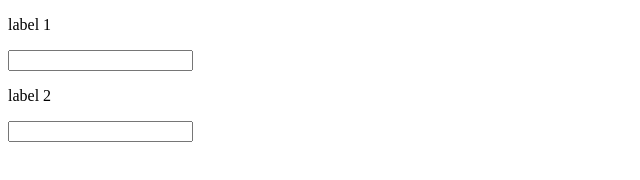
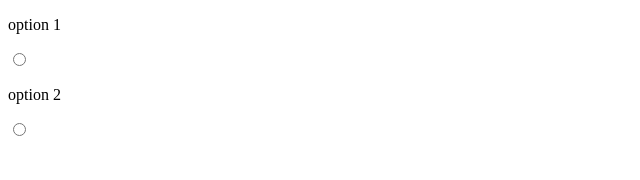
Before and after one commit to AdrianZelada/CreateForm, a website: page index.html in a window 1280 px wide. Shown: the whole page, without its empty margins (0-640 px from the left). Drawn offline with Linux system fonts and the light colour scheme.

Commit message:
upload CreateForm

```diff
--- a/index.html
+++ b/index.html
@@ -12,15 +12,25 @@
         Content:"frame",
         Forms:[
             {
-                type:'text',
+                type:'Group_radio',
                 label:"label 1",
-                _id:"name"
-            },
+                _id:"name",
+                options:[
+                    {
+                        title:'option 1',
+                        value:'option 1'
+                    },
+                    {
+                        title:'option 2',
+                        value:'option 2'
+                    }
+                ]
+            }/*,
             {
                 type:'text1',
                 label:"label 2",
                 _id:"lastname"
-            }
+            }*/
         ]});
 /*
 	var newla=document.createElement('p');
--- a/js/CreateForm.js
+++ b/js/CreateForm.js
@@ -9,30 +9,60 @@ var CreateForm = function(ObjectConfig){
 	ObjectConfig.Forms.forEach(function(item){
         //mandar los objetos con la funcion Bind .... enviandole como en el video xD
 
-       var mask=NewObject.mak.bind(item);
-       Content.appendChild(mask());
+      // var mask=NewObject.mak.bind(item);
+       //Content.appendChild(mask());
 
+        var obForm=new NewObject(item);
+        Content.appendChild(obForm.mak());
 
         // agregar los objetos al container ..... add(mask);
 	});
 };
 
-var NewObject={
+var NewObject=function(ObjectF){
+    console.log(ObjectF.type);
+	type=ObjectF.type ? ObjectF.type : 'text' ;
+	label=ObjectF.label ?  ObjectF.label : 'Label 1';
+    _id=ObjectF._id ? ObjectF._id : '_1';
+    options=ObjectF.options ? ObjectF.options : [];
+    group_title=ObjectF.group_title ? ObjectF.group_title : 'title group';
+    this.mak=function(){
+        var NewContent=document.createElement('div');
+        //var NewLabel=document.createElement('p');
+        //NewLabel.textContent=this.label;
+        if(type=="Group_radio"){
+            console.log("group");
+            var resutl=this.mak_Radio();
 
-	type:undefined ? 'text':'',
-	label:'Label 1',
-    _id:'_1',
-    mak:function(){
-        var NewContent=document.createElement('div');
-        var NewLabel=document.createElement('p');
-        NewLabel.textContent=this.label;
-        var NewInput=document.createElement('input');
+            NewContent.appendChild(resutl);
+            console.log(resutl);
+        }else{
+
+        }
+        /*var NewInput=document.createElement('input');
         NewInput.type=this.type;
         NewInput.id=this._id;
         NewContent.appendChild(NewLabel);
-        NewContent.appendChild(NewInput);
+        NewContent.appendChild(NewInput);*/
+        return NewContent;
+    };
+    this.mak_Radio=function(){
+        console.log(this.options);
+        var ContentRadio=document.createElement('div');
+        var labelGroup=document.createElement('p');
+        labelGroup.textContent=this.label;
+        ContentRadio.appendChild(labelGroup);
+        options.forEach(function(item){
+            var labelRadio=document.createElement('p');
+            labelRadio.textContent=item.title;
+            var NewOption=document.createElement('input');
+            NewOption.type='radio';
+            NewOption.value=item.value;
+            NewOption.addEventListener('onclick',function(){alert('hola')});
+            ContentRadio.appendChild(labelRadio);
+            ContentRadio.appendChild(NewOption);
+        });
 
-        return NewContent;
+        return ContentRadio;
     }
-
 }
```
